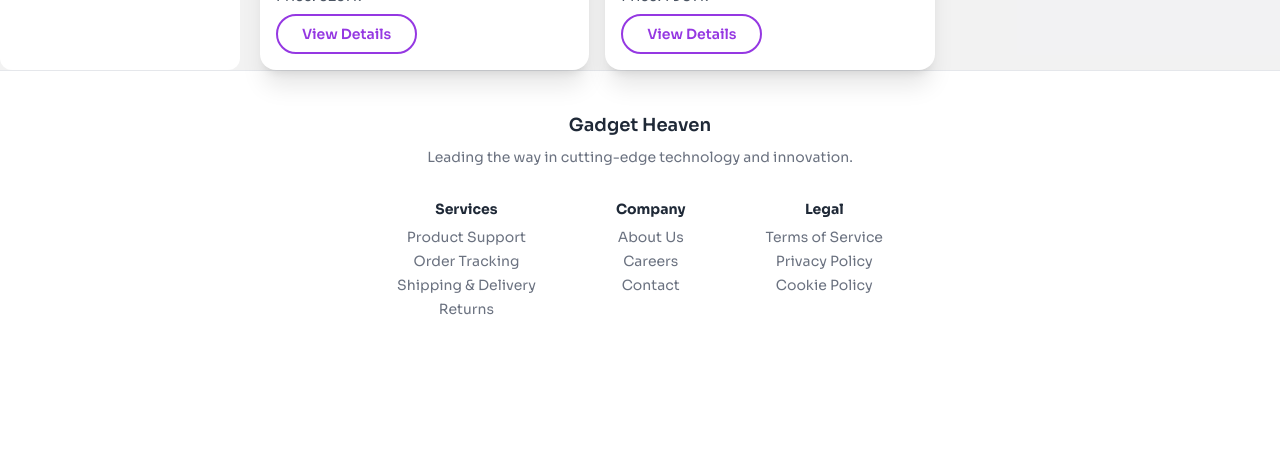
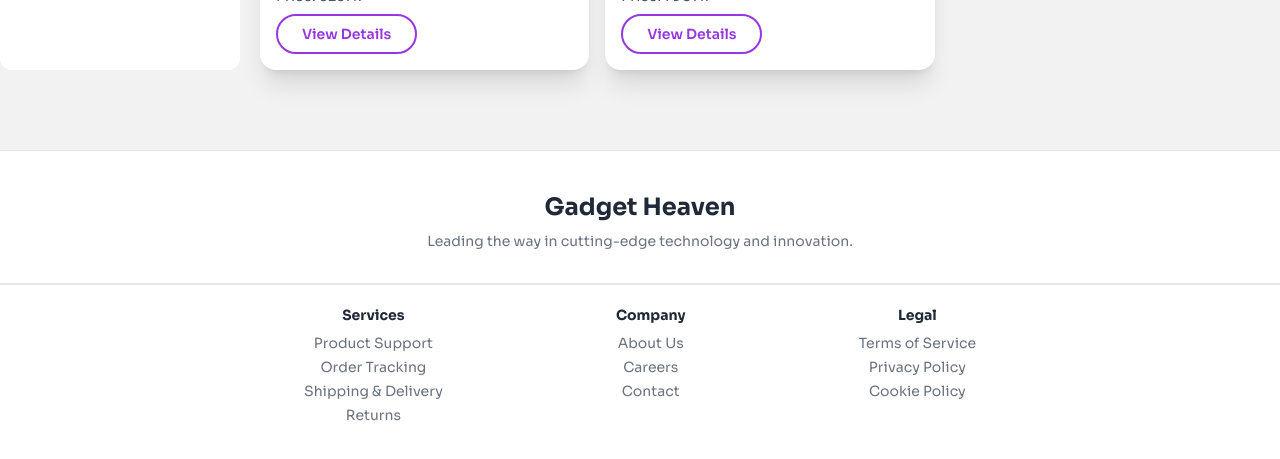
Before and after one commit to programming-hero-web-course-4/b10a8-gadget-heaven-Rashad-Stack, a React (Vite) app: page / in a window 1280 px wide. Shown: the part 1978-2437 px from the top of the page. Before the commit the page ends 2337 px from the top, so only its background shows below. Built offline with nearby package versions, Linux system fonts and the light colour scheme.

Commit message:
Enhance Footer component styling; adjust margins, font sizes, and layout for improved visual hierarchy

```diff
--- a/src/components/Footer.jsx
+++ b/src/components/Footer.jsx
@@ -1,12 +1,15 @@
 export default function Footer() {
   return (
-    <footer className="border-t border-gray-200 bg-white py-10">
+    <footer className="mt-20 border-t border-gray-200 bg-white py-10">
       <div className="container mx-auto max-w-7xl text-center">
-        <h2 className="text-lg font-semibold text-gray-800">Gadget Heaven</h2>
+        <h2 className="text-xl font-bold text-gray-800 md:text-2xl">
+          Gadget Heaven
+        </h2>
         <p className="mb-8 mt-2 text-sm text-gray-500">
           Leading the way in cutting-edge technology and innovation.
         </p>
-        <div className="flex flex-wrap justify-center gap-10 md:gap-20">
+        <div className="mb-5 border" />
+        <div className="mx-auto flex max-w-2xl flex-wrap justify-between gap-10 md:gap-20">
           <div>
             <h3 className="text-sm font-bold text-gray-800">Services</h3>
             <ul className="mt-2 space-y-1 text-sm text-gray-500">
```
